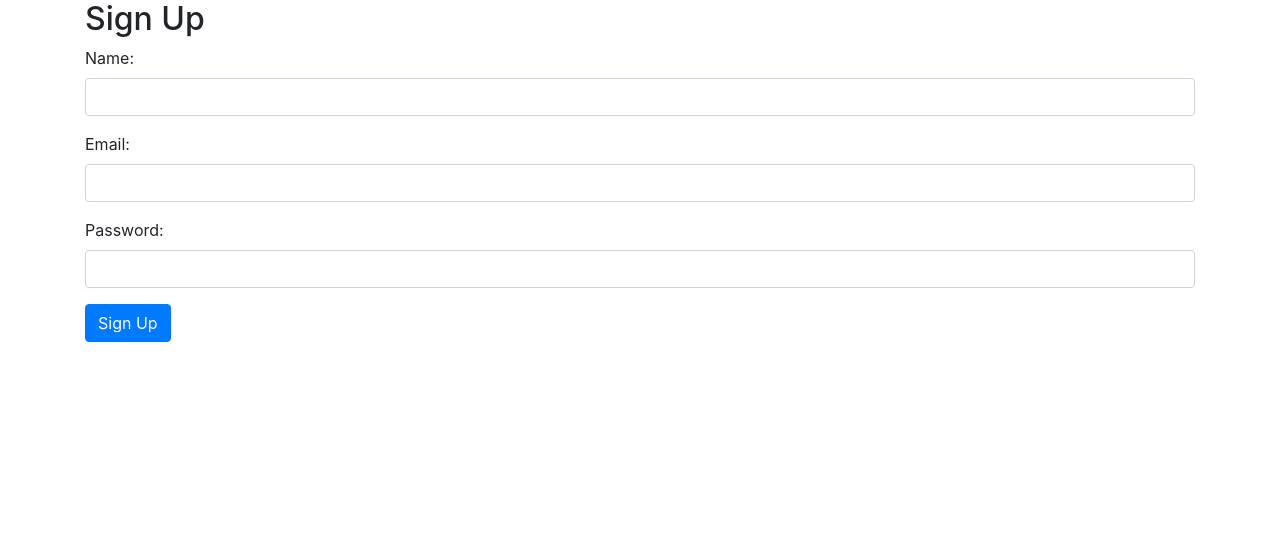
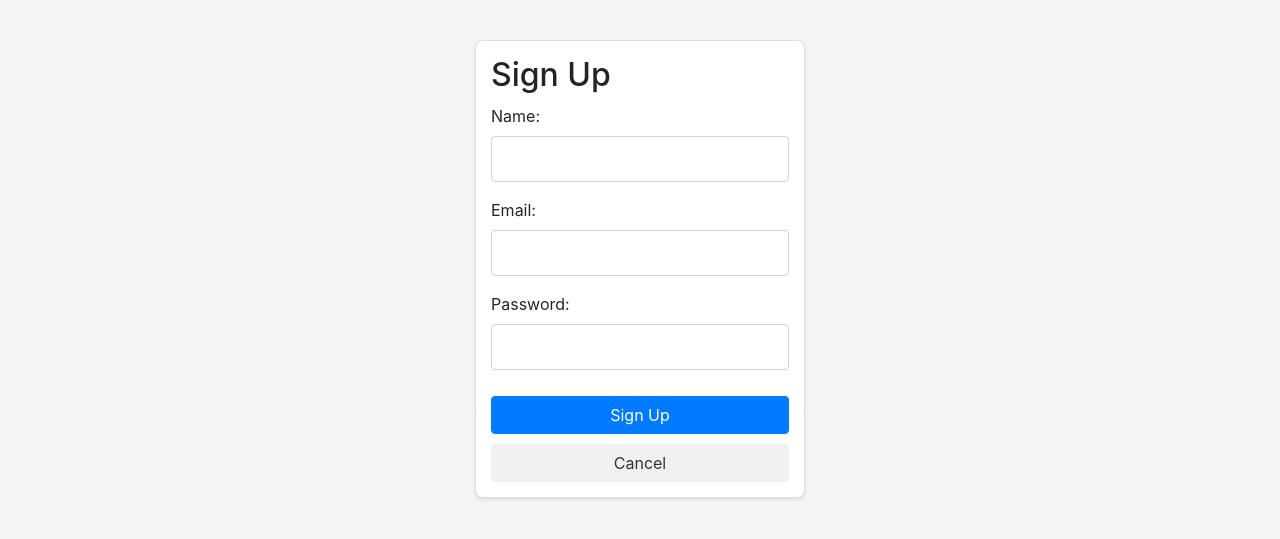
Before and after one commit to malpha-alt/CS411, a Python web app: template templates/signup.html in a window 1280 px wide. Shown: the top 539 px of the page. Run offline with Jinja, Linux system fonts and the light colour scheme; the template is opened without the code that fills it, so the values that code supplies are empty; some libraries are stand-ins or nearby versions.

Commit message:
separate signup.html and signupStyles.css, increase profile picture to 300x300px

```diff
--- /dev/null
+++ b/static/signupStyles.css
@@ -0,0 +1,44 @@
+body {
+    padding-top: 40px;
+    padding-bottom: 40px;
+    background-color: #f5f5f5;
+}
+.form-signup {
+    max-width: 330px;
+    padding: 15px;
+    margin: auto;
+    background-color: #fff;
+    border: 1px solid #ddd;
+    border-radius: 8px;
+    box-shadow: 0 2px 4px rgba(0,0,0,0.1);
+}
+.form-signup .form-signup-heading, .form-signup .checkbox {
+    margin-bottom: 10px;
+}
+.form-signup .checkbox {
+    font-weight: normal;
+}
+.form-signup .form-control {
+    position: relative;
+    height: auto;
+    box-sizing: border-box;
+    padding: 10px;
+    font-size: 16px;
+}
+.form-signup .form-control:focus {
+    z-index: 2;
+}
+.btn-primary, .btn-default {
+    margin-top: 10px;
+    width: 100%;
+
+}
+.btn-default {
+    background-color: #f0f0f0;
+    border-color: #f0f0f0;
+    color: #333;
+}
+.btn-default:hover {
+    background-color: #e0e0e0;
+    border-color: #ddd;
+}
--- a/templates/profile.html
+++ b/templates/profile.html
@@ -8,10 +8,10 @@
 </head>
 <body>
     <div class="profile-container">
-        <img src="{{ user.profile_picture }}" alt="Profile Picture" style="width:100px; height:100px;">
+        <img src="{{ user.profile_picture }}" alt="Profile Picture" style="width:300px; height:300px;">
         <p>{{ user.name }}</p>
         <p>{{ user.email }}</p>
-         <a href="#edit-photo" class="edit-photo-link">Edit Photo</a>
+         <a href="#edit-photo" class="edit-photo-link">Edit Profile Picture</a> <!--figure out user image upload, add to database and stuff-->
          <a href="/" class="back-to-home">Back to Home</a>
     </div>
 
--- a/templates/signup.html
+++ b/templates/signup.html
@@ -4,11 +4,12 @@
     <meta charset="UTF-8">
     <title>Sign Up</title>
     <link rel="stylesheet" href="https://stackpath.bootstrapcdn.com/bootstrap/4.5.2/css/bootstrap.min.css">
+    <link rel="stylesheet" href="{{ url_for('static', filename='signupStyles.css') }}">
 </head>
 <body>
 <div class="container">
-    <h2>Sign Up</h2>
-    <form action="{{ url_for('auth.signup') }}" method="post">
+    <form class="form-signup" action="{{ url_for('auth.signup') }}" method="post">
+        <h2 class="form-signup-heading">Sign Up</h2>
         <div class="form-group">
             <label for="name">Name:</label>
             <input type="text" class="form-control" id="name" name="name" required>
@@ -22,6 +23,7 @@
             <input type="password" class="form-control" id="password" name="password" required>
         </div>
         <button type="submit" class="btn btn-primary">Sign Up</button>
+        <button type="button" class="btn btn-default" onclick="window.location.href='/';">Cancel</button>
     </form>
 </div>
 <script src="https://code.jquery.com/jquery-3.5.1.slim.min.js"></script>
```
